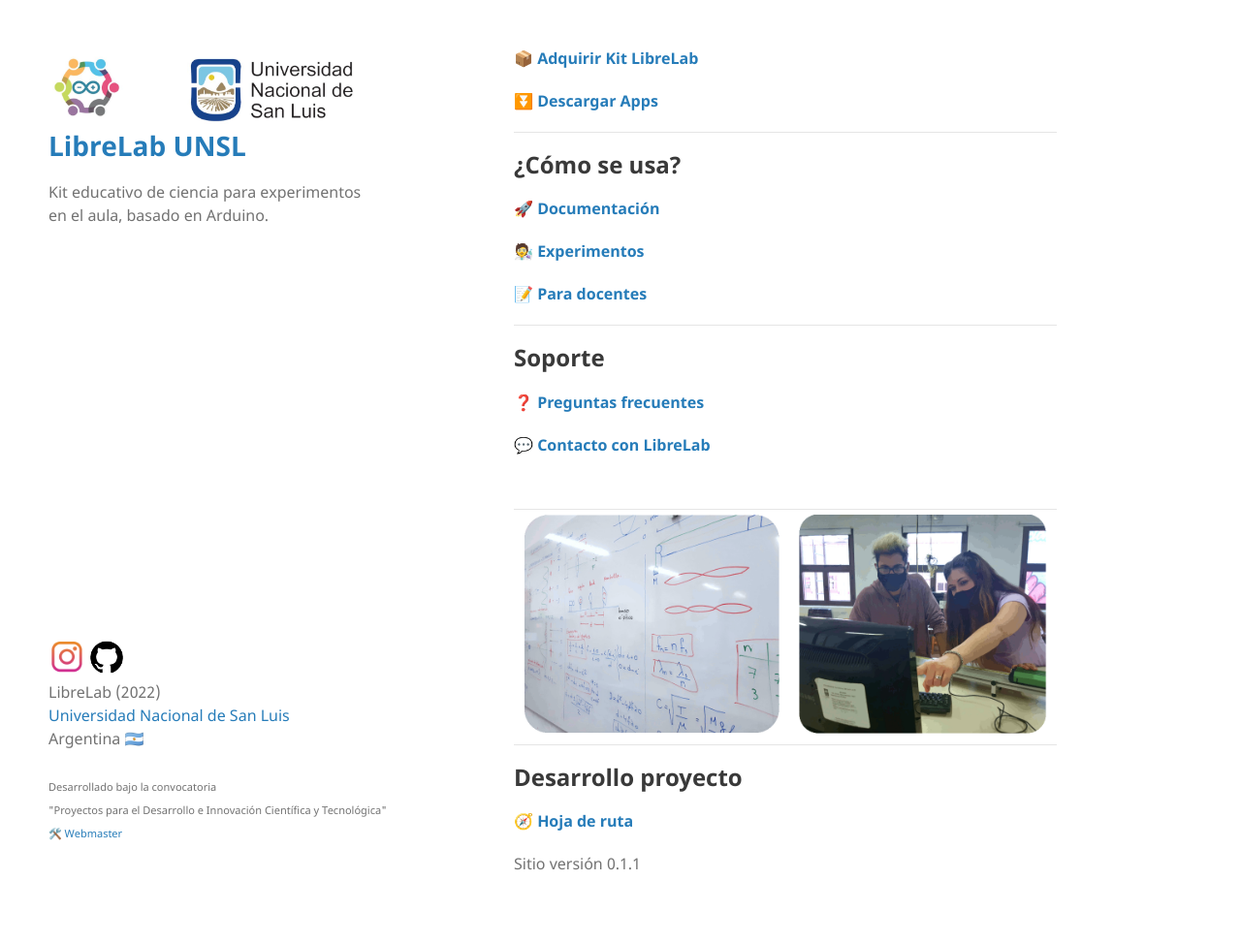
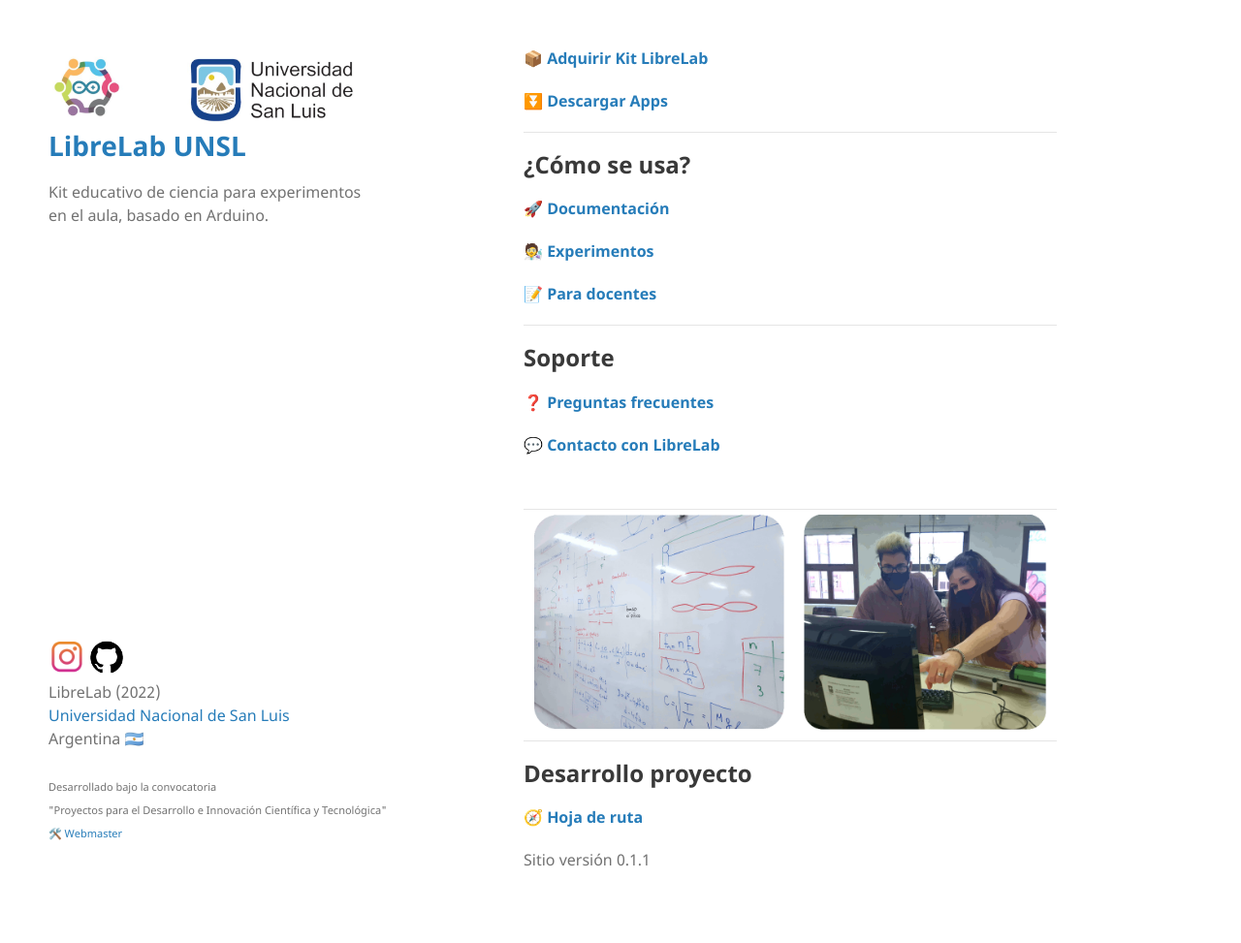
Before and after one commit to labunsl/labunsl.github.io, a Jekyll site: the page built from index.md, in a window 1280 px wide. Shown: the whole page at 97% size. Built offline with Jekyll 4.4.1, drawn with Linux system fonts in a browser that asks for light colours.

Commit message:
Update jekyll-theme-minimal.scss

```diff
--- a/_sass/jekyll-theme-minimal.scss
+++ b/_sass/jekyll-theme-minimal.scss
@@ -190,7 +190,7 @@
   width:auto;
   float:right;
   padding-bottom:50px;
-  margin-left:340px;
+  margin-left:350px;
 
  }
 
```
